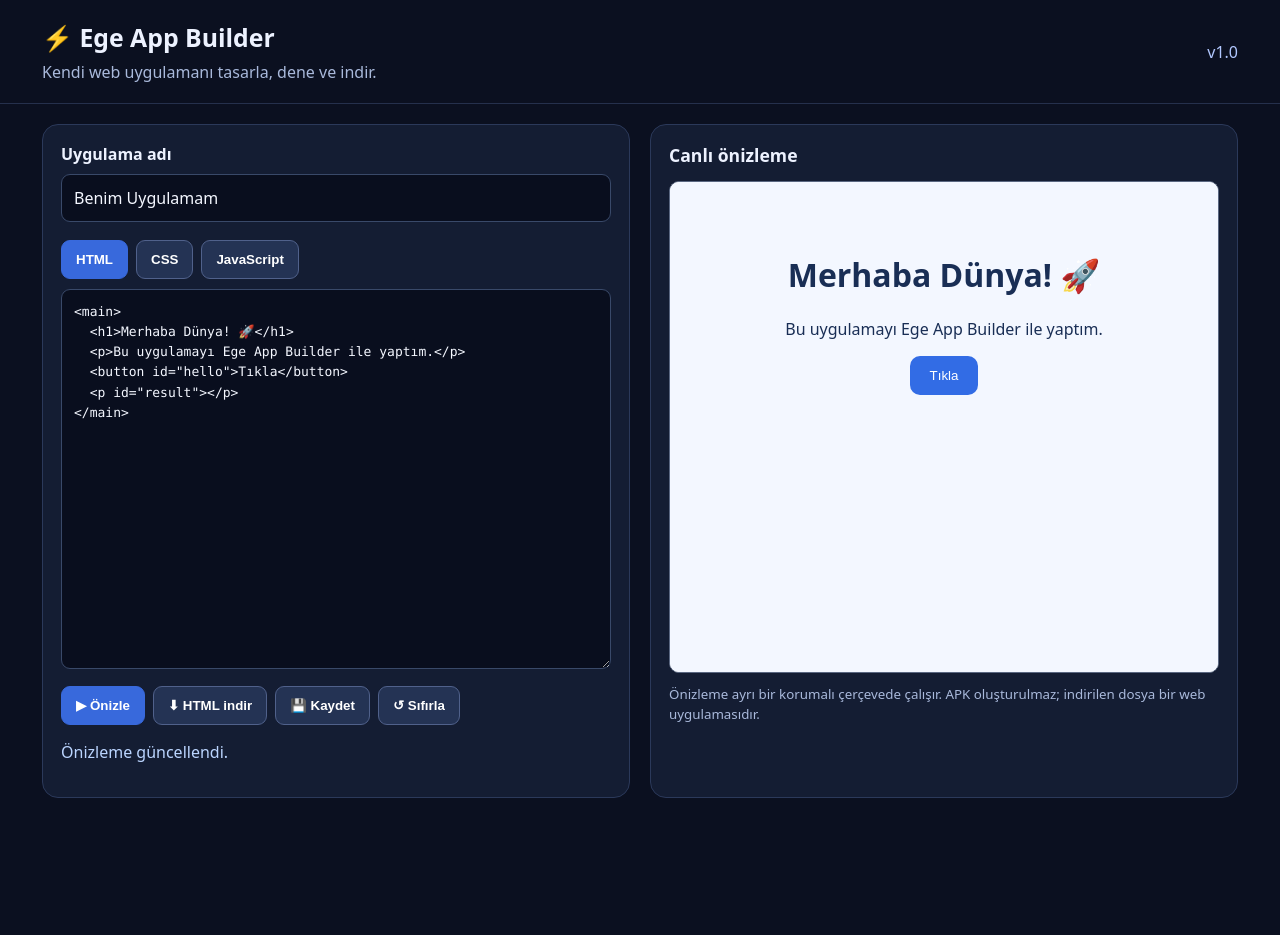
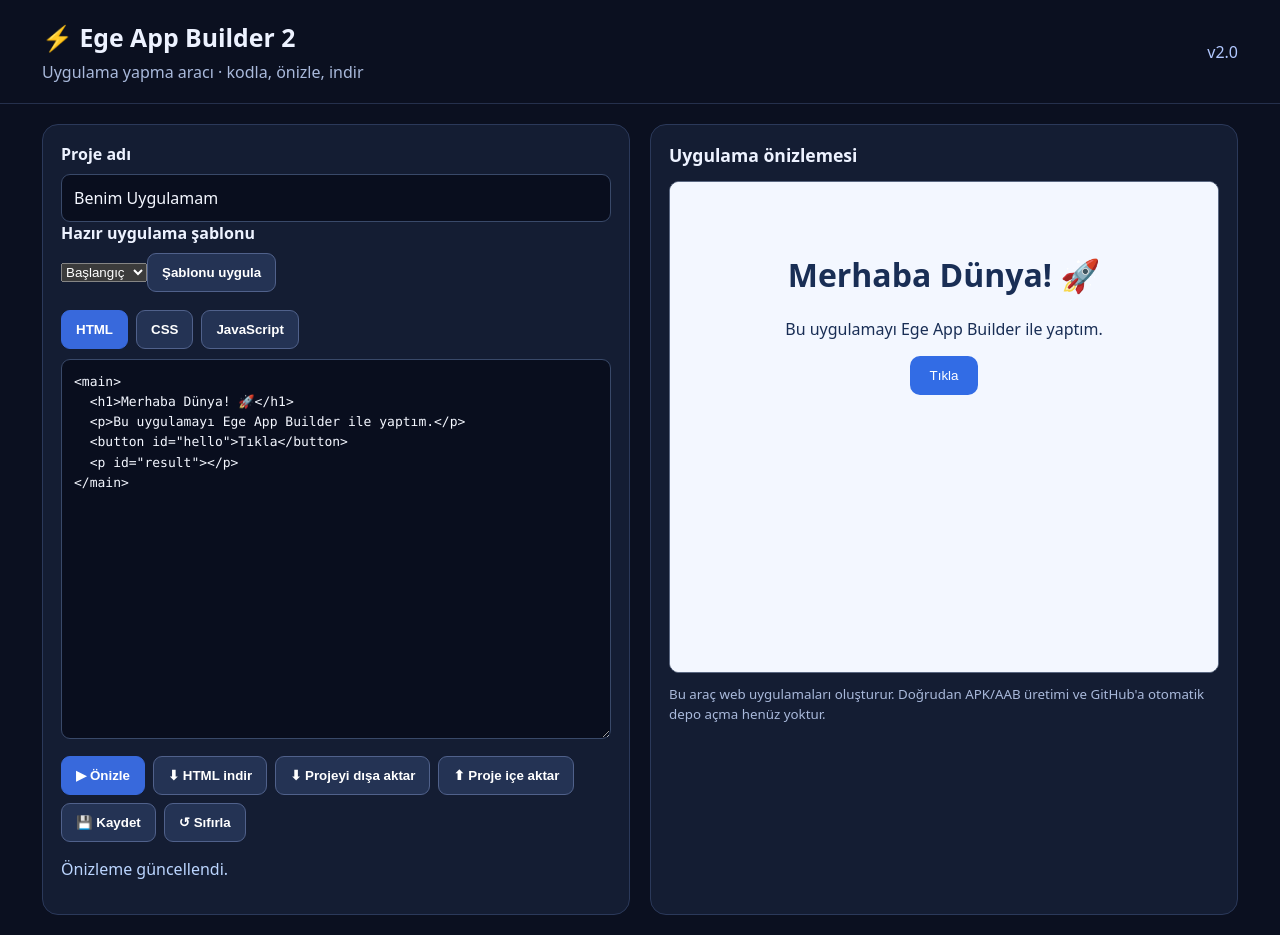
Before and after one commit to egeserifsari90-ctrl/EgeArac, a plain HTML site: page app-builder/index.html in a window 1280 px wide. Before the commit the page ends 818 px from the top, so only its background shows below. Drawn offline with Linux system fonts and the light colour scheme.

Commit message:
feat(app-builder): upgrade reusable web app generator to v2

```diff
--- a/app-builder/index.html
+++ b/app-builder/index.html
@@ -1,4 +1,10 @@
 <!doctype html>
-<html lang="tr"><head><meta charset="utf-8"><meta name="viewport" content="width=device-width,initial-scale=1"><title>Ege App Builder</title><link rel="stylesheet" href="style.css"></head>
-<body><header><div><h1>⚡ Ege App Builder</h1><p>Kendi web uygulamanı tasarla, dene ve indir.</p></div><span class="status">v1.0</span></header>
-<main><section class="editor"><label for="name">Uygulama adı</label><input id="name" maxlength="60" value="Benim Uygulamam" autocomplete="off"><nav aria-label="Kod sekmeleri"><button class="tab active" data-tab="html">HTML</button><button class="tab" data-tab="css">CSS</button><button class="tab" data-tab="js">JavaScript</button></nav><label class="sr" for="code">Kod düzenleyici</label><textarea id="code" spellcheck="false" aria-label="Kod düzenleyici"></textarea><div class="actions"><button id="run" class="primary">▶ Önizle</button><button id="download">⬇ HTML indir</button><button id="save">💾 Kaydet</button><button id="reset">↺ Sıfırla</button></div><p id="message" aria-live="polite"></p></section><section class="preview"><h2>Canlı önizleme</h2><iframe id="frame" title="Uygulama önizlemesi" sandbox="allow-scripts"></iframe><small>Önizleme ayrı bir korumalı çerçevede çalışır. APK oluşturulmaz; indirilen dosya bir web uygulamasıdır.</small></section></main><script src="app.js"></script></body></html>
+<html lang="tr"><head><meta charset="utf-8"><meta name="viewport" content="width=device-width,initial-scale=1"><title>Ege App Builder 2</title><link rel="stylesheet" href="style.css"></head>
+<body><header><div><h1>⚡ Ege App Builder 2</h1><p>Uygulama yapma aracı · kodla, önizle, indir</p></div><span class="status">v2.0</span></header>
+<main><section class="editor">
+<label for="name">Proje adı</label><input id="name" maxlength="60" autocomplete="off">
+<label for="template">Hazır uygulama şablonu</label><select id="template"><option value="starter">Başlangıç</option><option value="notes">Not Defteri</option><option value="counter">Sayaç</option></select><button id="apply">Şablonu uygula</button>
+<nav aria-label="Kod sekmeleri"><button class="tab active" data-tab="html">HTML</button><button class="tab" data-tab="css">CSS</button><button class="tab" data-tab="js">JavaScript</button></nav>
+<label class="sr" for="code">Kod düzenleyici</label><textarea id="code" spellcheck="false"></textarea>
+<div class="actions"><button id="run" class="primary">▶ Önizle</button><button id="download">⬇ HTML indir</button><button id="export">⬇ Projeyi dışa aktar</button><button id="import">⬆ Proje içe aktar</button><button id="save">💾 Kaydet</button><button id="reset">↺ Sıfırla</button></div>
+<input type="file" id="file" accept=".json,application/json" hidden><p id="message" aria-live="polite"></p></section><section class="preview"><h2>Uygulama önizlemesi</h2><iframe id="frame" title="Uygulama önizlemesi" sandbox="allow-scripts"></iframe><small>Bu araç web uygulamaları oluşturur. Doğrudan APK/AAB üretimi ve GitHub'a otomatik depo açma henüz yoktur.</small></section></main><script src="app.js"></script></body></html>
```
